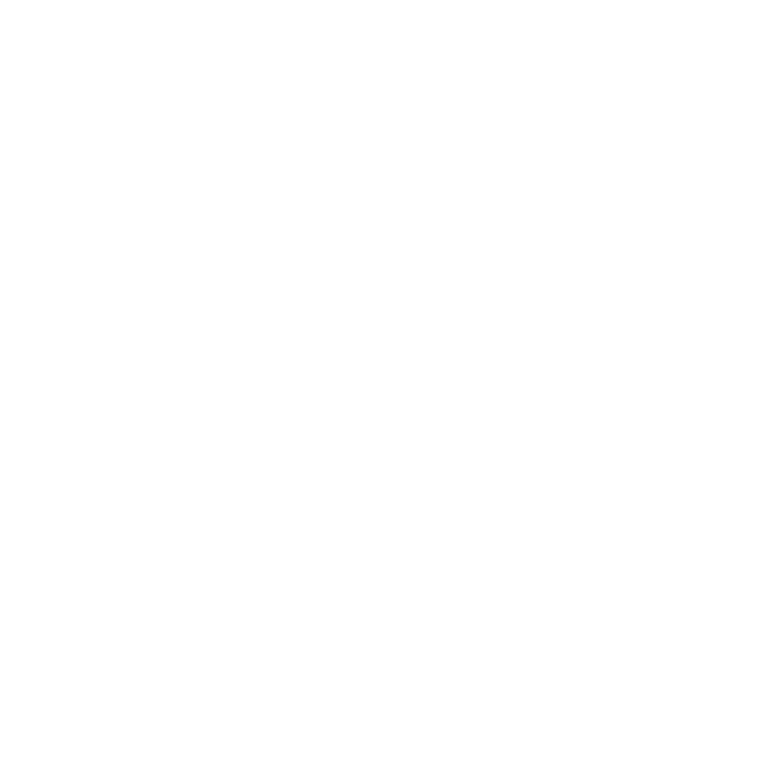
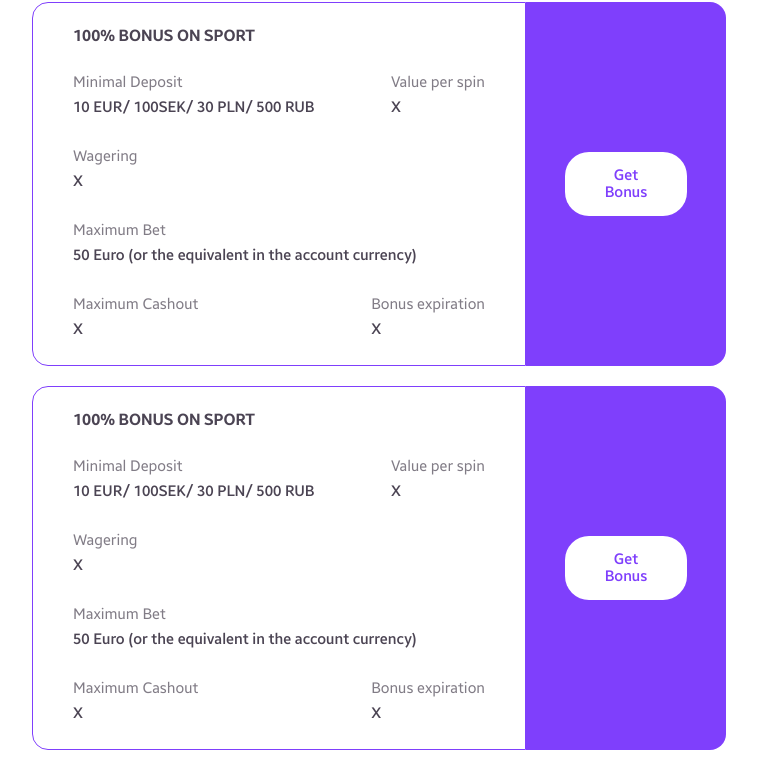
Before and after one commit to stoura90/Optimobet-website, a Next.js app: page /casinos/0 in a window 1280 px wide. Shown: the part 1322-2090 px from the top of the page, without its empty margins (426-1183 px from the left). Before the commit the page ends 1179 px from the top, so only its background shows below. Built offline with nearby package versions, Linux system fonts and the light colour scheme.

Commit message:
casino bonuses

```diff
--- /dev/null
+++ b/components/casino/BonusBlock.js
@@ -0,0 +1,70 @@
+import styles from "../../styles/components/casino/BonusBlock.module.css"
+import Image from "next/image"
+
+export default function BonusBlock({ }) {
+
+    return (
+        <div className={styles.bonusBlock}>
+            <div className={styles.bonusData}>
+                <span className={styles.bonusTitle}>
+                    100% BONUS ON SPORT
+                </span>
+                <div className={styles.bonusOptions}>
+                    <div className={styles.option}>
+                        <span className={styles.optionTitle}>
+                            Minimal Deposit
+                        </span>
+                        <span className={styles.optionData}>
+                            10 EUR/ 100SEK/ 30 PLN/ 500 RUB
+                        </span>
+                    </div>
+                    <div className={styles.option}>
+                        <span className={styles.optionTitle}>
+                            Value per spin
+                        </span>
+                        <span className={styles.optionData}>
+                            X
+                        </span>
+                    </div>
+                    <div className={styles.option}>
+                        <span className={styles.optionTitle}>
+                            Wagering
+                        </span>
+                        <span className={styles.optionData}>
+                            X
+                        </span>
+                    </div>
+                    <div className={styles.option}>
+                        <span className={styles.optionTitle}>
+                            Maximum Bet
+                        </span>
+                        <span className={styles.optionData}>
+                            50 Euro (or the equivalent in the account currency)
+                        </span>
+                    </div>
+                    <div className={styles.option}>
+                        <span className={styles.optionTitle}>
+                            Maximum Cashout
+                        </span>
+                        <span className={styles.optionData}>
+                            X
+                        </span>
+                    </div>
+                    <div className={styles.option}>
+                        <span className={styles.optionTitle}>
+                            Bonus expiration
+                        </span>
+                        <span className={styles.optionData}>
+                            X
+                        </span>
+                    </div>
+                </div>
+            </div>
+            <div className={styles.getBonusArea}>
+                <button className={styles.getBonusButton}>
+                    Get Bonus
+                </button>
+            </div>
+        </div>
+    )
+}
--- a/pages/casinos/[casino].js
+++ b/pages/casinos/[casino].js
@@ -3,6 +3,7 @@ import styles from '../../styles/pages/CasinoPage.module.css'
 
 import Stars from '../../components/Stars'
 import InfoBlock from '../../components/casino/InfoBlock'
+import BonusBlock from '../../components/casino/BonusBlock'
 
 export default function CasinoPage({ casino }) {
 
@@ -130,6 +131,11 @@ export default function CasinoPage({ casino }) {
                         </span>
                     </div>
                 </div>
+                <div className={styles.bonusesBlocks}>
+                    <BonusBlock />
+                    <BonusBlock />
+                    <BonusBlock />
+                </div>
             </div>
         </div>
     )
--- /dev/null
+++ b/styles/components/casino/BonusBlock.module.css
@@ -0,0 +1,59 @@
+.bonusBlock{
+    display: flex;
+    width: 100%;
+}
+.bonusData{
+    border: 1px solid #7F3FFC;
+    border-radius: 16px 0px 0px 16px;
+    width: 80%;
+    padding: 24px 40px;
+    display: flex;
+    gap: 24px;
+    flex-direction: column;
+}
+.getBonusArea{
+    background: #7F3FFC 0% 0% no-repeat padding-box;
+    border-radius: 0px 16px 16px 0px;
+    padding: 40px;
+    display: flex;
+    justify-content: center;
+    align-items: center;
+    min-width: 200px;
+    width: 24%;
+}
+.getBonusButton{
+    background: #FFFFFF 0% 0% no-repeat padding-box;
+    border-radius: 24px;
+    font: normal normal 500 15px/17px Samsung Sans;
+    letter-spacing: 0px;
+    color: #7F3FFC;
+    border: none;
+    outline: none;
+    padding: 15px 40px;
+    cursor: pointer;
+}
+.bonusTitle{
+    font: normal normal bold 16px/18px Samsung Sans;
+    letter-spacing: 0px;
+    color: #4B4453;
+}
+.bonusOptions{
+    display: flex;
+    gap: 24px;
+    flex-wrap: wrap;
+    justify-content: space-between;
+}
+.option{
+    display: flex;
+    flex-direction: column;
+}
+.optionTitle{
+    font: normal normal normal 15px/26px Samsung Sans;
+    letter-spacing: 0px;
+    color: #4B4453B3;
+}
+.optionData{
+    font: normal normal 500 15px/24px Samsung Sans;
+    letter-spacing: 0px;
+    color: #4B4453;
+}
--- a/styles/components/casino/InfoBlock.module.css
+++ b/styles/components/casino/InfoBlock.module.css
@@ -48,5 +48,5 @@
 }
 .infoBlock{
     min-width: 250px;
-    flex: 1 1;
+    max-width: 360px;
 }
--- a/styles/pages/CasinoPage.module.css
+++ b/styles/pages/CasinoPage.module.css
@@ -190,3 +190,8 @@
     letter-spacing: 0px;
     color: #4B4453;
 }
+.bonusesBlocks{
+    display: flex;
+    flex-direction: column;
+    gap: 20px;
+}
```
